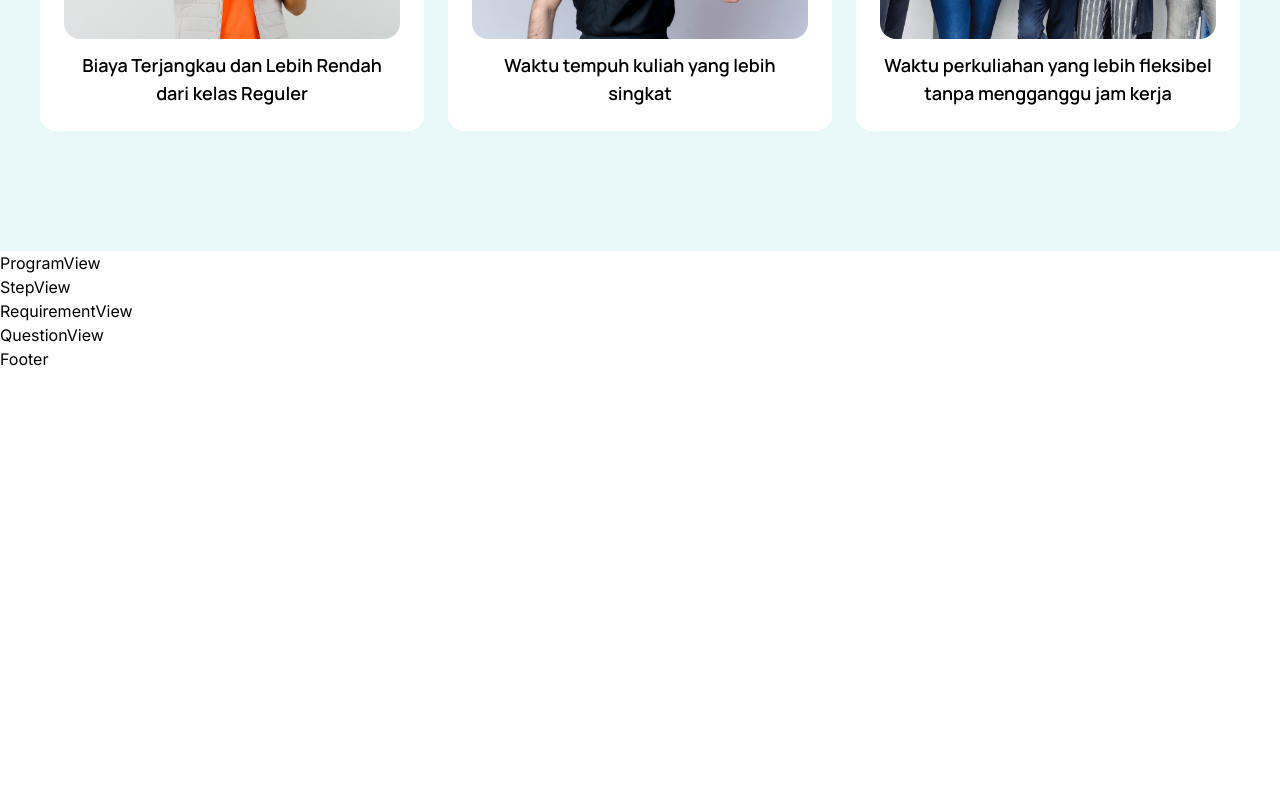
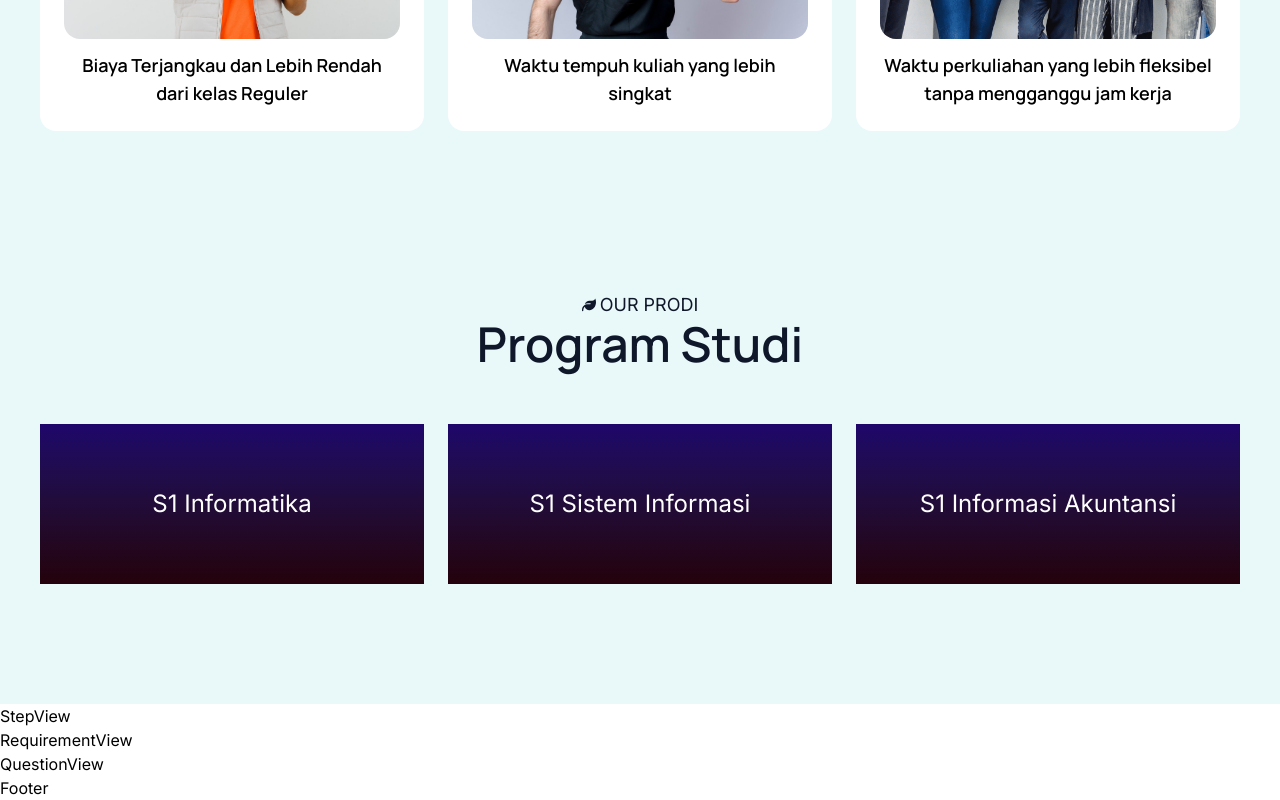
Before and after one commit to StevenCodeStack/rpl_primakara, a Next.js app: page / in a window 1280 px wide. Shown: the part 1326-2126 px from the top of the page. Before the commit the page ends 1697 px from the top, so only its background shows below. Built offline with nearby package versions, Linux system fonts and the light colour scheme.

Commit message:
ProgramView Done

```diff
--- a/app/page.tsx
+++ b/app/page.tsx
@@ -1,7 +1,6 @@
 import BenefitView from "@/component/BenefitView/BenefitView";
 import Footer from "@/component/Footer/Footer";
 import HomeView from "@/component/HomeView/HomeView";
-import ProgramView from "@/component/ProgramView/ProgramView";
 import QuestionView from "@/component/QuestionView/QuestionView";
 import RequirementView from "@/component/RequirementView/RequirementView";
 import StepView from "@/component/StepView/StepView";
@@ -11,7 +10,6 @@ export default function Home() {
     <div>
       <HomeView />
       <BenefitView />
-      <ProgramView />
       <StepView />
       <RequirementView />
       <QuestionView />
--- a/component/BenefitView/BenefitView.tsx
+++ b/component/BenefitView/BenefitView.tsx
@@ -5,6 +5,7 @@ import image1 from "@/public/images/image-1.png";
 import image2 from "@/public/images/image-2.png";
 import image3 from "@/public/images/image-3.png";
 import Image from "next/image";
+import ProgramView from "../ProgramView/ProgramView";
 
 const benefits = [
   {
@@ -47,6 +48,8 @@ const BenefitView = () => {
             </div>
           ))}
         </div>
+
+        <ProgramView />
       </div>
     </div>
   );
--- a/component/ProgramView/ProgramView.tsx
+++ b/component/ProgramView/ProgramView.tsx
@@ -1,7 +1,31 @@
 import React from "react";
+import Subtitle from "../UI/Subtitle";
+import Title from "../UI/Title";
+
+const programs = [
+  "S1 Informatika",
+  "S1 Sistem Informasi",
+  "S1 Informasi Akuntansi",
+];
 
 const ProgramView = () => {
-  return <div>ProgramView</div>;
+  return (
+    <div className="mt-40 text-center">
+      <Subtitle>OUR PRODI</Subtitle>
+      <Title>Program Studi</Title>
+
+      <div className="mt-14 grid grid-cols-1 gap-6 lg:grid-cols-3">
+        {programs.map((e) => (
+          <div
+            key={e}
+            className="flex h-40 items-center justify-center bg-gradient-to-b from-[#1e066b] to-[#24010b] text-2xl text-white"
+          >
+            {e}
+          </div>
+        ))}
+      </div>
+    </div>
+  );
 };
 
 export default ProgramView;
```
